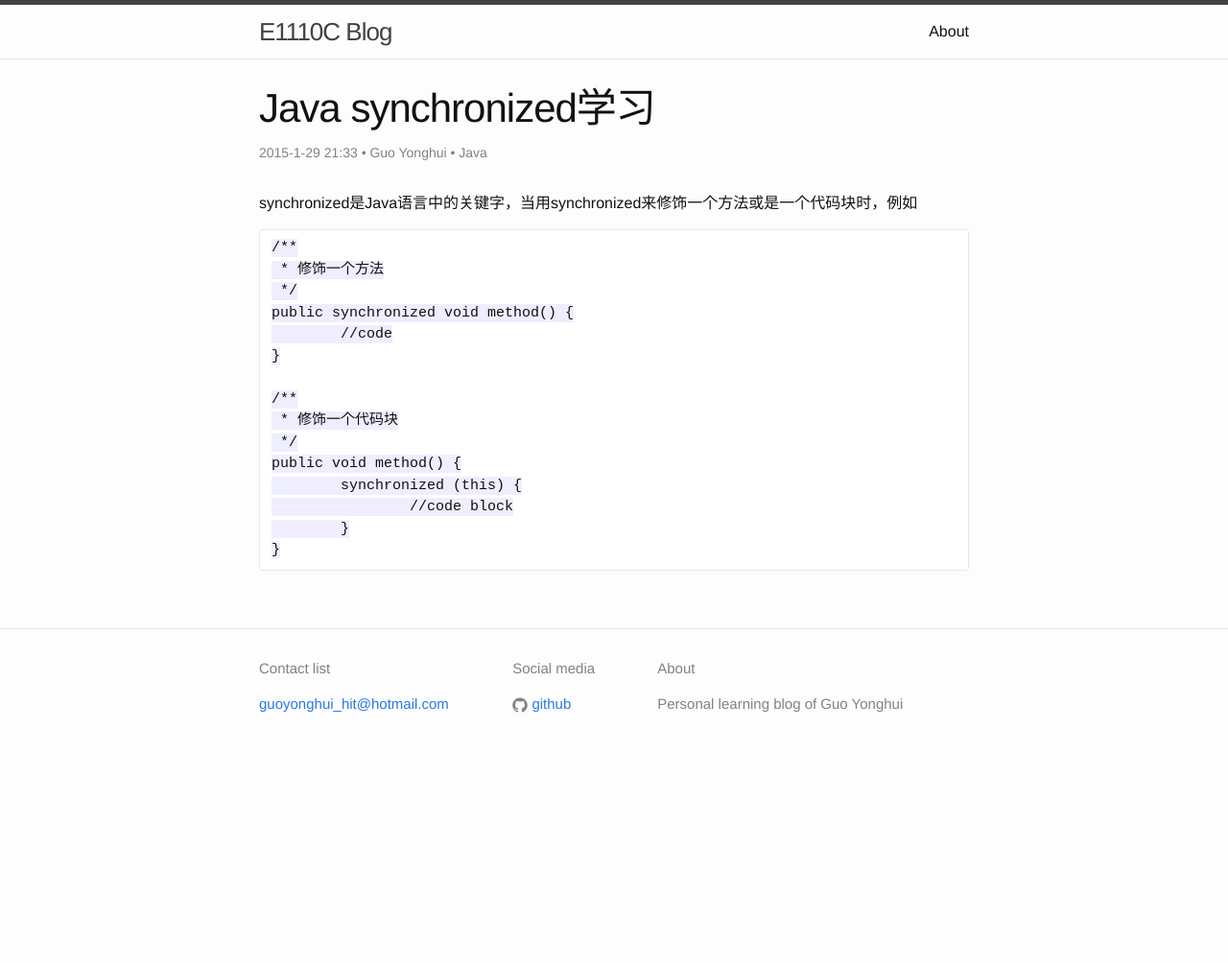
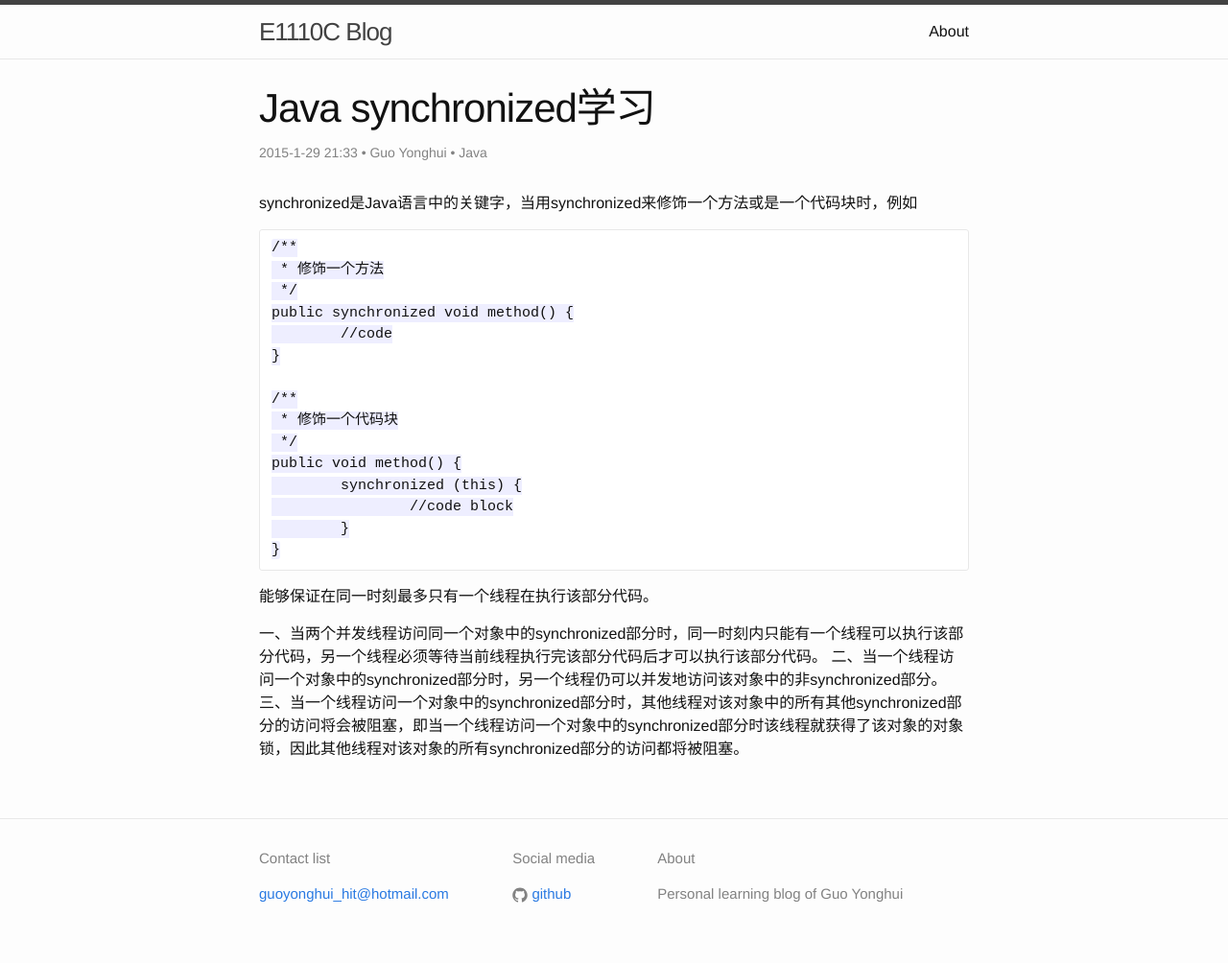
Before and after one commit to E1110CNotFound/E1110CNotFound.github.io, a Jekyll site: the page built from _posts/2015-01-29-Java synchronized学习.markdown, in a window 1280 px wide. Shown: the whole page at 96% size. Built offline with Jekyll 4.4.1, drawn with Linux system fonts in a browser that asks for light colours; before the commit the page ends 900 px from its top, so only the background shows below that.

Commit message:
commit a blog

```diff
--- a/_posts/2015-01-29-Java synchronized学习.markdown
+++ b/_posts/2015-01-29-Java synchronized学习.markdown
@@ -22,3 +22,9 @@ synchronized是Java语言中的关键字，当用synchronized来修饰一个方
 			//code block
 		}
 	}
+
+能够保证在同一时刻最多只有一个线程在执行该部分代码。
+
+一、当两个并发线程访问同一个对象中的synchronized部分时，同一时刻内只能有一个线程可以执行该部分代码，另一个线程必须等待当前线程执行完该部分代码后才可以执行该部分代码。
+二、当一个线程访问一个对象中的synchronized部分时，另一个线程仍可以并发地访问该对象中的非synchronized部分。
+三、当一个线程访问一个对象中的synchronized部分时，其他线程对该对象中的所有其他synchronized部分的访问将会被阻塞，即当一个线程访问一个对象中的synchronized部分时该线程就获得了该对象的对象锁，因此其他线程对该对象的所有synchronized部分的访问都将被阻塞。
```
